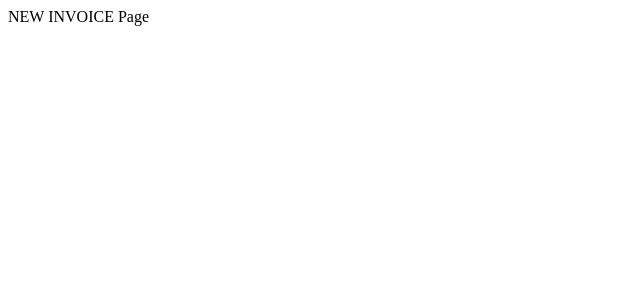
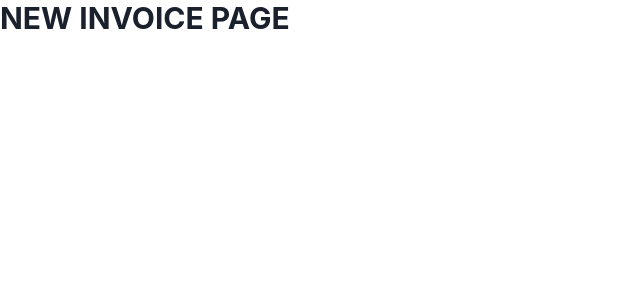
Before and after one commit to jhnemogap/emanuelimpresores-processes, a Next.js app: page /invoices/new in a window 1280 px wide. Shown: the top 300 px of the page, without its empty margins (0-640 px from the left). Built offline with nearby package versions, Linux system fonts and the light colour scheme.

Commit message:
build: add Chakra UI

```diff
--- a/package.json
+++ b/package.json
@@ -22,6 +22,10 @@
     "test": "echo \"Error: no test specified\" && exit 1"
   },
   "dependencies": {
+    "@chakra-ui/react": "2.3.1",
+    "@emotion/react": "11.10.4",
+    "@emotion/styled": "11.10.4",
+    "framer-motion": "7.2.1",
     "next": "12.2.5",
     "react": "18.2.0",
     "react-dom": "18.2.0"
--- /dev/null
+++ b/src/pages/_app.tsx
@@ -0,0 +1,13 @@
+import { ChakraProvider } from "@chakra-ui/react";
+
+import type { AppProps } from "next/app";
+
+function MyApp({ Component, pageProps }: AppProps) {
+  return (
+    <ChakraProvider>
+      <Component {...pageProps} />
+    </ChakraProvider>
+  )
+}
+
+export default MyApp;
--- a/src/pages/invoices/new.tsx
+++ b/src/pages/invoices/new.tsx
@@ -1,5 +1,11 @@
+import { Heading } from "@chakra-ui/react";
+
 function NewInvoicePage() {
-  return <div>NEW INVOICE Page</div>
+  return (
+    <Heading as="h1" size="lg">
+      NEW INVOICE PAGE
+    </Heading>
+  );
 }
 
 export default NewInvoicePage;
```
Also changed, not shown: src/pages/index.tsx (+7 -1 lines), src/pages/invoices/index.tsx (+7 -1 lines), src/pages/login.tsx (+7 -1 lines), 1 other file (tests, documents, lock files or other folders).
